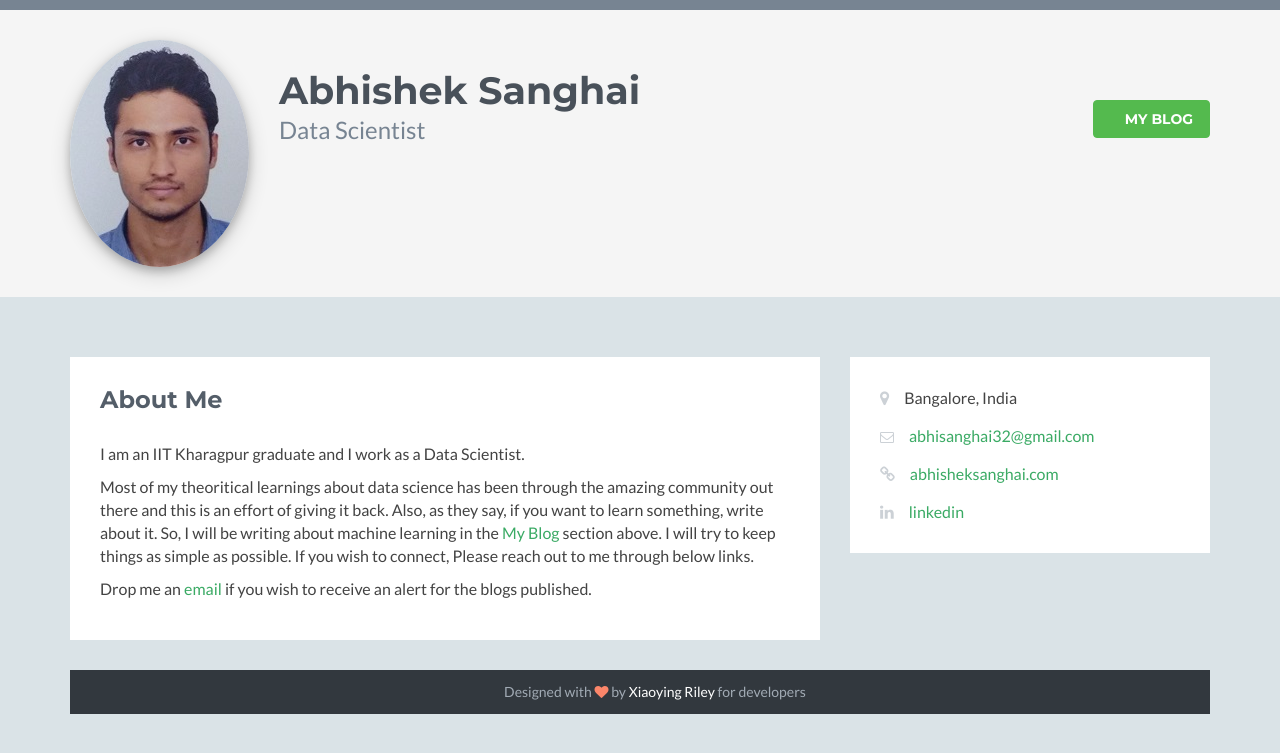
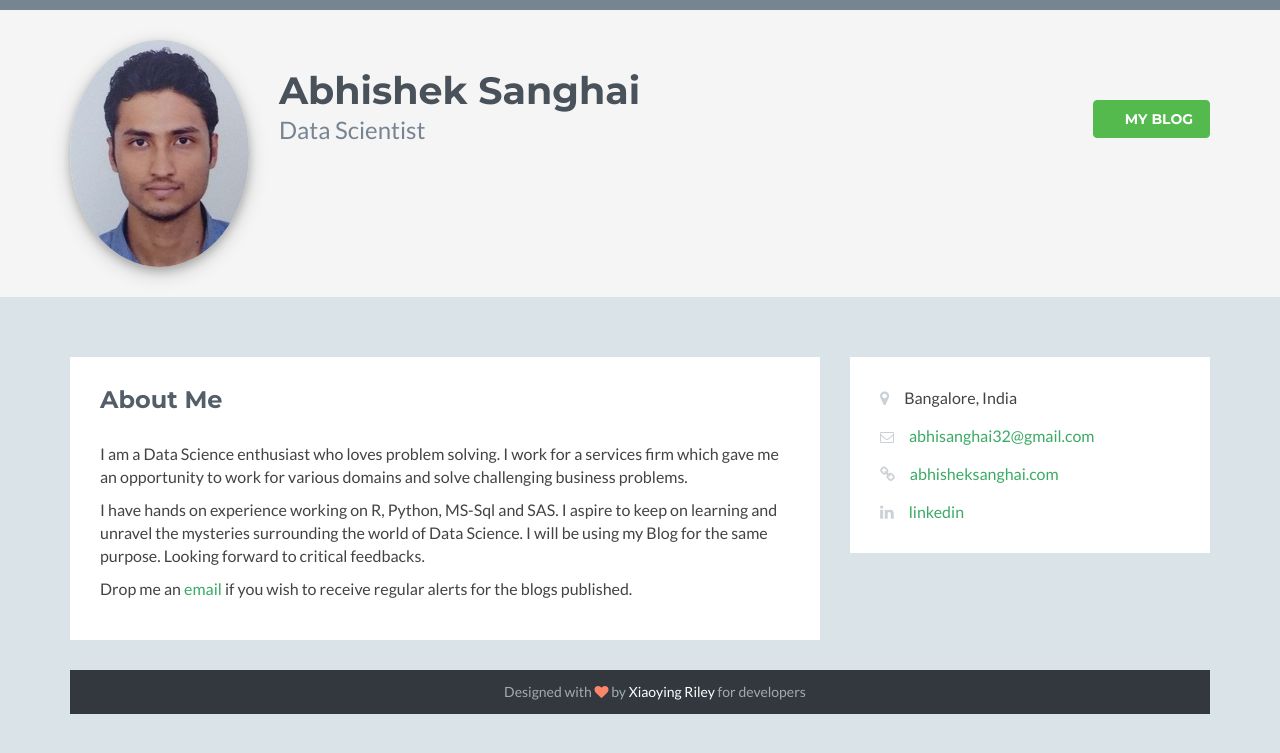
Before and after one commit to abhisheksanghai/abhisheksanghai.github.io, a Jekyll site: the page built from index.html, in a window 1280 px wide. Shown: the top 753 px of the page. Built offline with Jekyll 4.4.1, drawn with Linux system fonts in a browser that asks for light colours; nearby versions of some CDN libraries; library files that are not in the unit come from our copies.

Commit message:
Update index.html
Updating Description

```diff
--- a/index.html
+++ b/index.html
@@ -21,16 +21,15 @@ title: Abhishek Sanghai | Blog
                     <div class="section-inner">
                         <h2 class="heading">About Me</h2>
                         <div class="content">
-                            <p> I am an IIT Kharagpur graduate and I work as a Data Scientist. </p>
+                            <p> I am a Data Science enthusiast who loves problem solving. I work for a services firm which gave me an
+				    opportunity to work for various domains and solve challenging business problems. </p>
 
-			    <p>  Most of my theoritical learnings about data science has been through the amazing community out there
-				    and this is an effort of giving it back. Also, as they say, if you want to learn something, write
-				    about it. So, I will be writing about machine learning in the <a href="/datascience">My Blog</a>
-				    section above. I will try to keep things as simple as possible. If you wish to connect, Please
-				    reach out to me through below links.</p>
+			    <p> I have hands on experience working on R, Python, MS-Sql and SAS. I aspire to keep on learning and
+				unravel the mysteries surrounding the world of Data Science. I will be using my Blog for the same purpose.
+				Looking forward to critical feedbacks. </p>
 
 			    <p> Drop me an <a href="mailto:abhisanghai32@gmail.com" title="abhisanghai32@gmail.com">email</a>
-				    if you wish to receive an alert for the blogs published.  </p>
+				    if you wish to receive regular alerts for the blogs published.  </p>
 
                         </div><!--//content-->
                     </div><!--//section-inner-->
```
